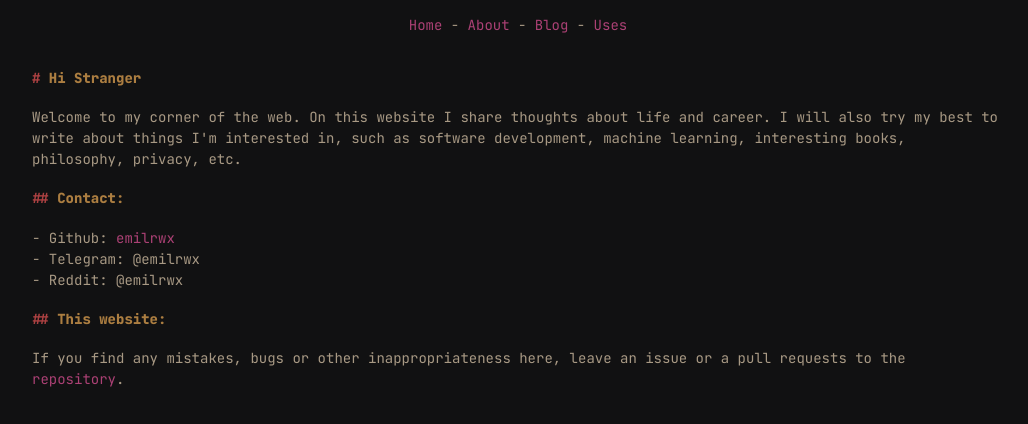
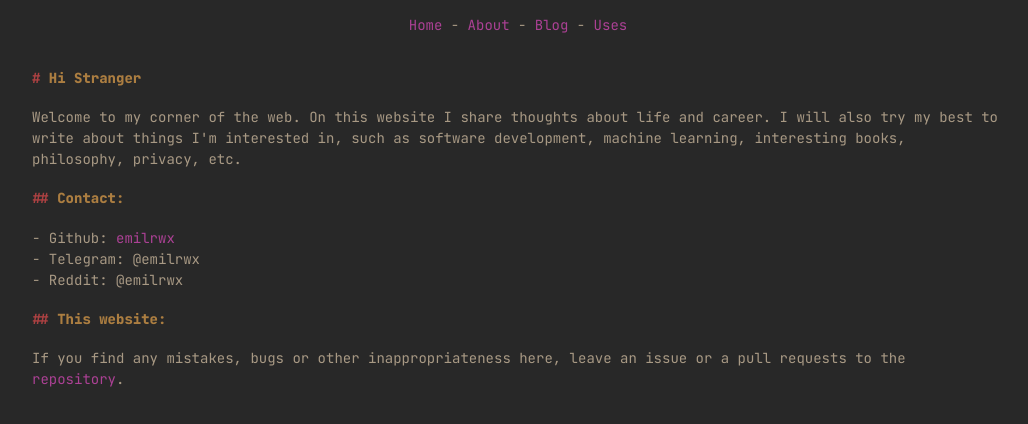
Before and after one commit to emilrwx/emilrwx_website, a Next.js app: page / in a window 1280 px wide. Shown: the top 424 px of the page, without its empty margins (122-1150 px from the left). Built offline with nearby package versions, Linux system fonts and the light colour scheme.

Commit message:
update bg color & change colors from rgb to hex

```diff
--- a/styles/globals.css
+++ b/styles/globals.css
@@ -1,10 +1,9 @@
 :root {
-  --bg: rgb(17, 17, 18);
-  --header: rgba(0, 0, 0, 0.84);
-  --textNormal: rgb(168, 153, 132);
-  --textTitle: rgb(172, 126, 65);
-  --textLink: rgb(172, 65, 117);
-  --hr: rgb(147, 172, 65);
+  --bg: #282828;
+  --textNormal: #A89984;
+  --textTitle: #ac7e41;
+  --textLink: #ac4195;
+  --hr: #93ac41;
 }
 
 html {
```
